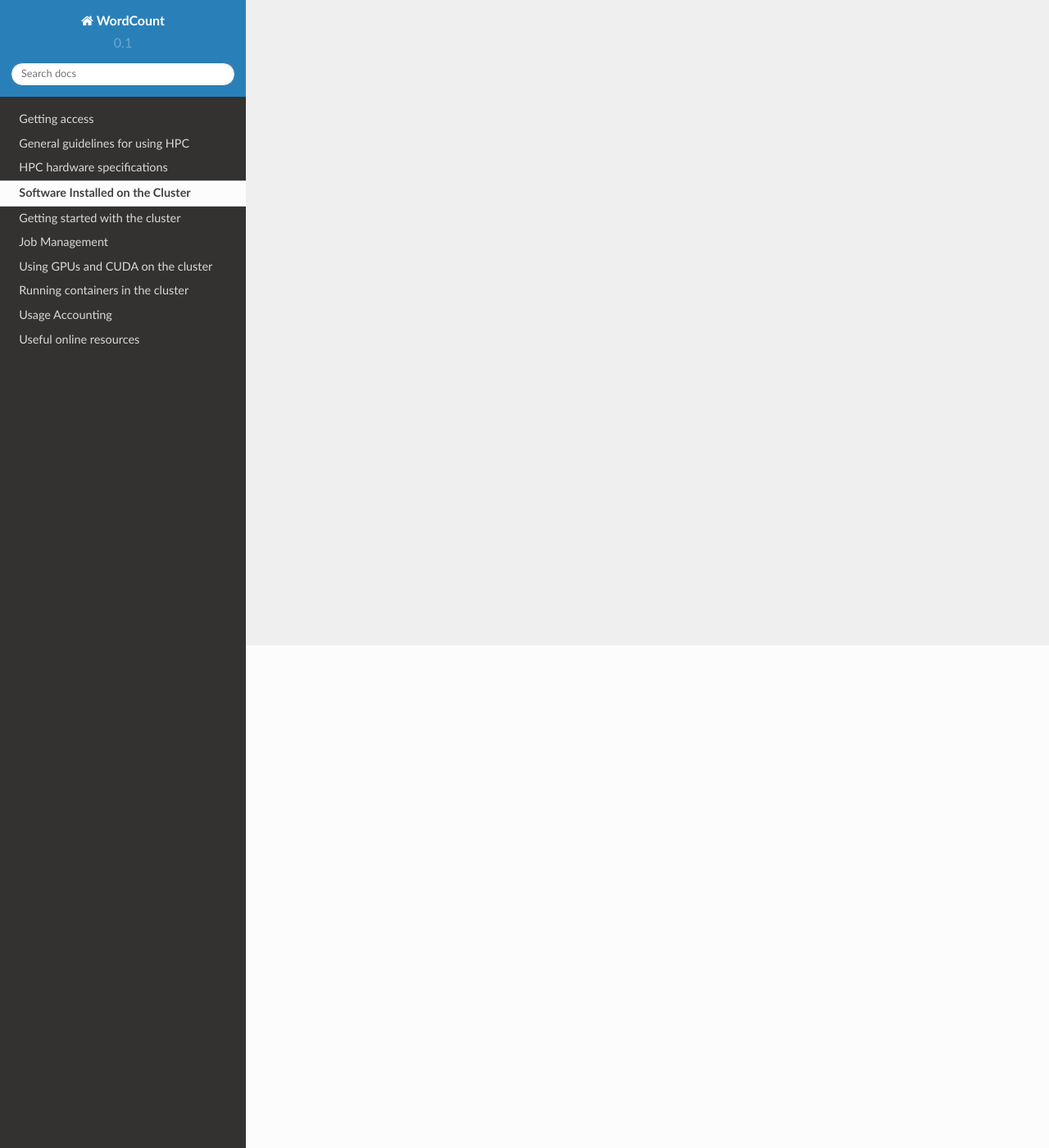
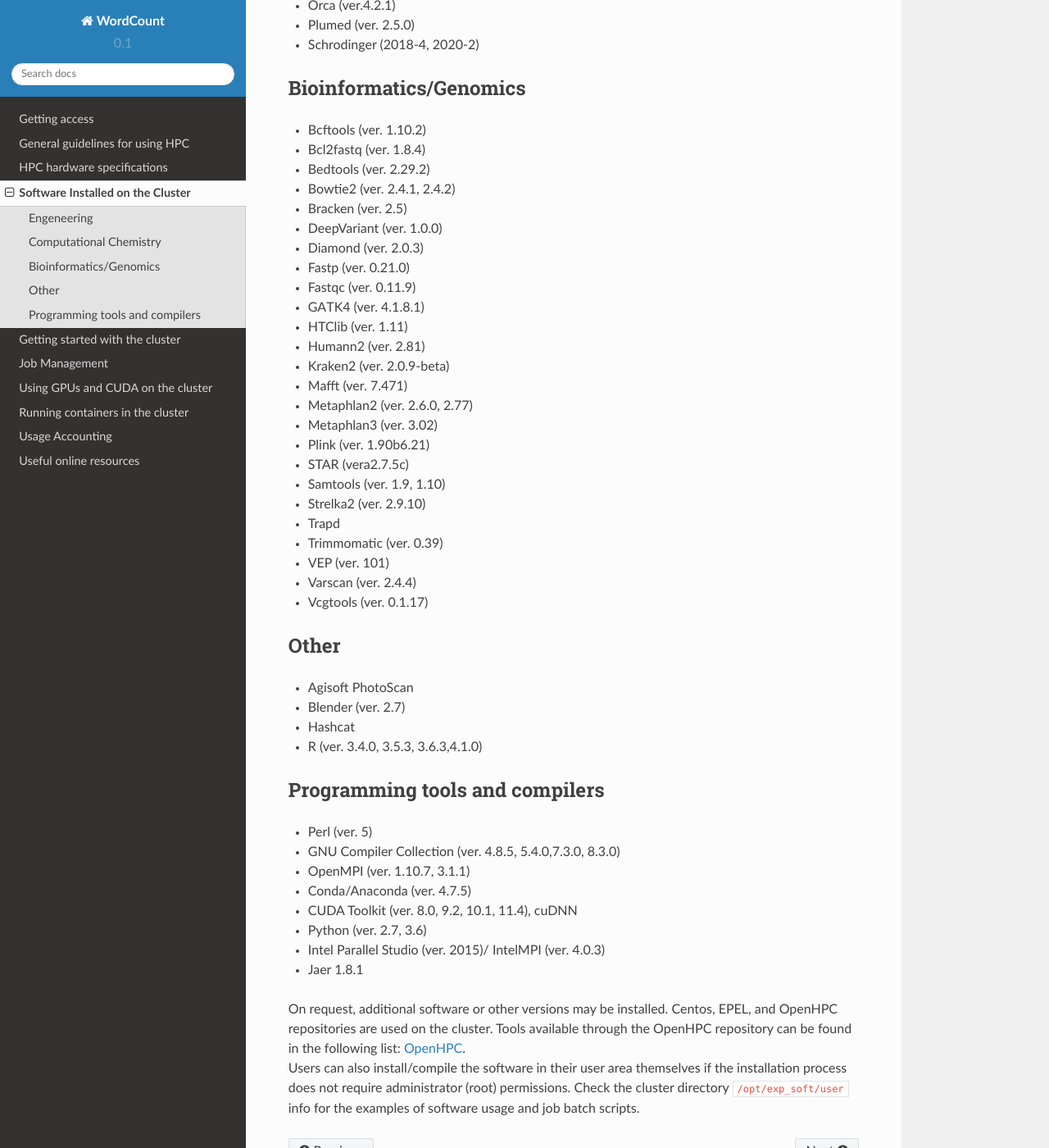
Before and after one commit to cikol/hpc-guide, a Sphinx documentation site: the page built from doc/04_software.md, in a window 1280 px wide and 1400 px high, scrolled down 613 px. Shown: the whole window at 82% size. Built offline with Sphinx 7.4.7 and the Read the Docs theme 2.0.0, drawn with Linux system fonts in a browser that asks for light colours; pages that are not in the unit, such as notebooks, are missing from menus; some of the changed text lies outside the part shown.

Commit message:
Update 04_software.md
initial content

```diff
--- a/doc/04_software.md
+++ b/doc/04_software.md
@@ -1 +1,62 @@
 # Software Installed on the Cluster
+This section gives a summary of the scientific software installed on the HPC cluster.
+### Engeneering
+- ANSYS (2019-R1)
+- Comsol Multiphysics (ver. 5.3a)
+- MathWorks MATLAB (ver. R2018b)
+- Network-simulator NS-2 (ver. 2.34)
+- OpenFoam (ver. 2.4, 5.0)
+- Peridigm (ver. 1.5)
+- SalomeMeca (ver. 2015)
+- Scilab (ver. 5.4)
+### Computational Chemistry
+- CP2K (v6.1)
+- GROMACS (ver. 2018-2)
+- Gmol (ver.14.30.2)
+- Orca (ver.4.2.1)
+- Plumed (ver. 2.5.0)
+- Schrodinger (2018-4, 2020-2)
+### Bioinformatics/Genomics
+- Bcftools (ver. 1.10.2)
+- Bcl2fastq (ver. 1.8.4)
+- Bedtools (ver. 2.29.2)
+- Bowtie2 (ver. 2.4.1, 2.4.2)
+- Bracken (ver. 2.5)
+- DeepVariant (ver. 1.0.0)
+- Diamond (ver. 2.0.3)
+- Fastp (ver. 0.21.0)
+- Fastqc (ver. 0.11.9)
+- GATK4 (ver. 4.1.8.1)
+- HTClib (ver. 1.11)
+- Humann2 (ver. 2.81)
+- Kraken2 (ver. 2.0.9-beta)
+- Mafft (ver. 7.471)
+- Metaphlan2 (ver. 2.6.0, 2.77)
+- Metaphlan3 (ver. 3.02)
+- Plink (ver. 1.90b6.21)
+- STAR (vera2.7.5c)
+- Samtools (ver. 1.9, 1.10)
+- Strelka2 (ver. 2.9.10)
+- Trapd
+- Trimmomatic (ver. 0.39)
+- VEP (ver. 101)
+- Varscan (ver. 2.4.4)
+- Vcgtools (ver. 0.1.17)
+### Other
+- Agisoft PhotoScan
+- Blender (ver. 2.7)
+- Hashcat
+- R (ver. 3.4.0, 3.5.3, 3.6.3,4.1.0)
+### Programming tools and compilers
+- Perl (ver. 5)
+- GNU Compiler Collection (ver. 4.8.5, 5.4.0,7.3.0, 8.3.0)
+- OpenMPI (ver. 1.10.7, 3.1.1)
+- Conda/Anaconda (ver. 4.7.5)
+- CUDA Toolkit (ver. 8.0, 9.2, 10.1, 11.4), cuDNN
+- Python (ver. 2.7, 3.6)
+- Intel Parallel Studio (ver. 2015)/ IntelMPI (ver. 4.0.3)
+- Jaer 1.8.1
+
+On request, additional software or other versions may be installed. Centos, EPEL, and OpenHPC repositories are used on the cluster. Tools available through the OpenHPC repository can be found in the following list: [OpenHPC](https://github.com/openhpc/ohpc/wiki/Component-List-v1.3.8).
+Users can also install/compile the software in their user area themselves if the installation process does not require administrator (root) permissions.
+Check the cluster directory `/opt/exp_soft/user` info for the examples of software usage and job batch scripts.
```
